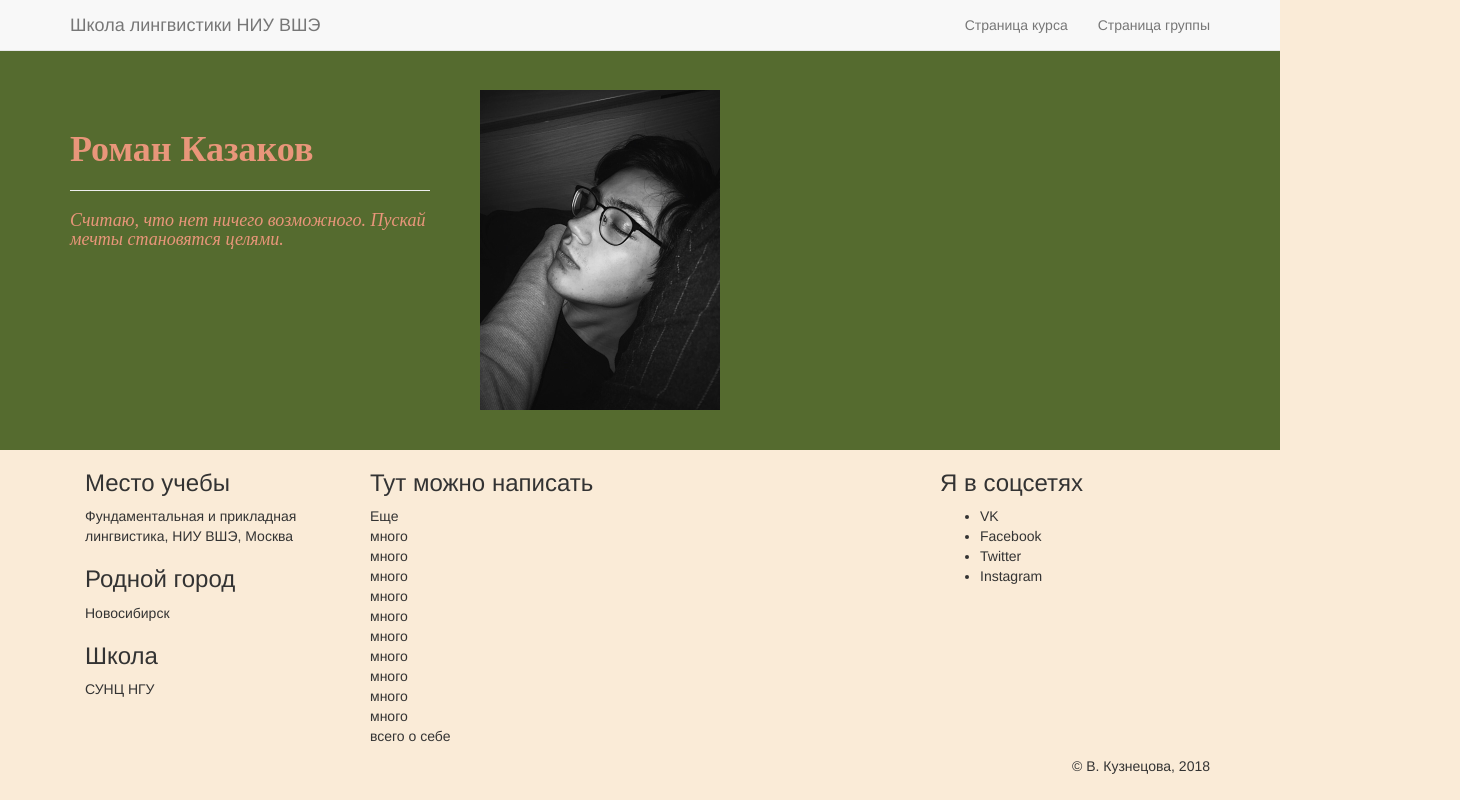
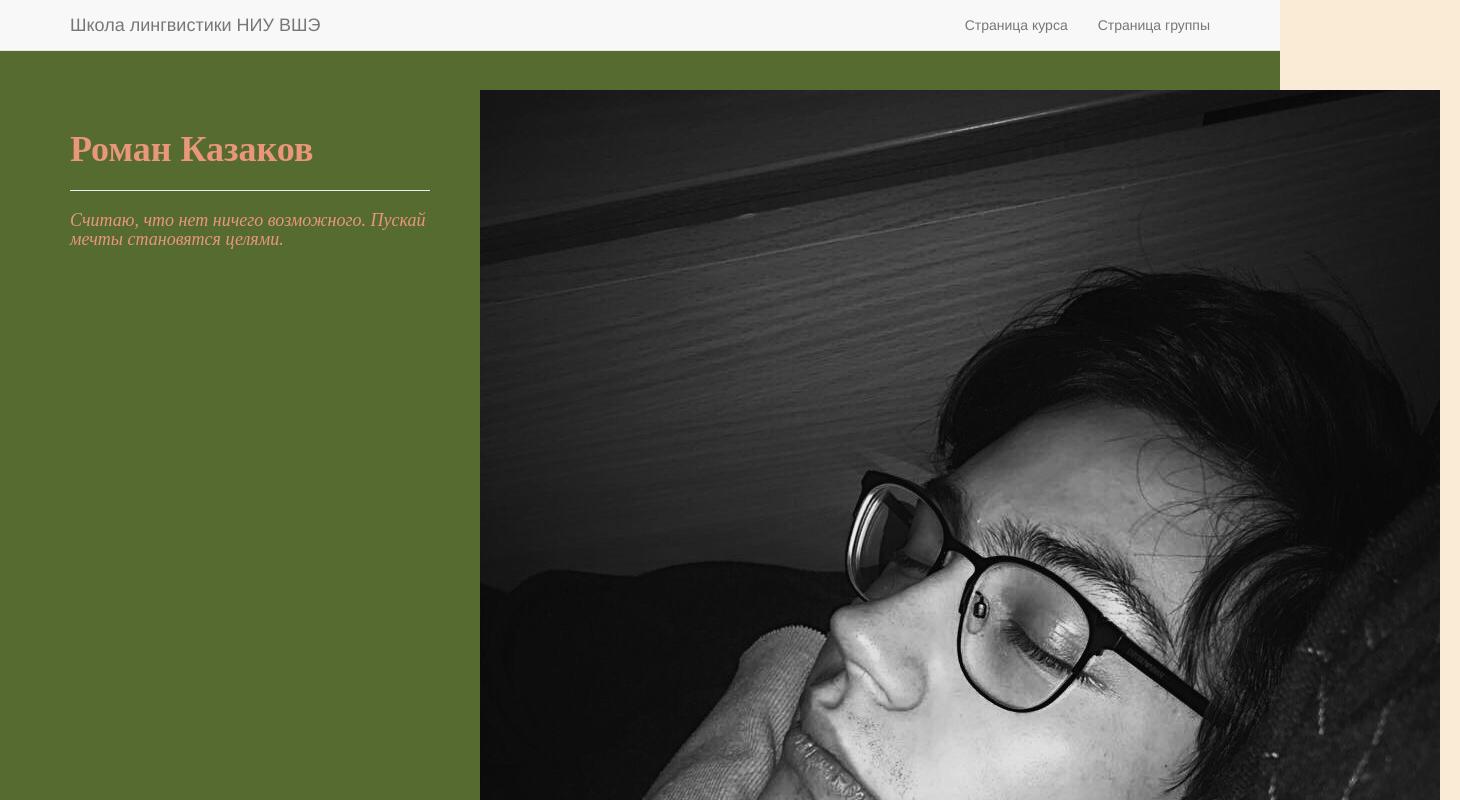
Before and after one commit to RomanKazakov182/webpage, a plain HTML site: page index.html in a window 1280 px wide. Shown: the top 800 px of the page, 1460 px wide, since content can reach past the window. Drawn offline with nearby package versions, Linux system fonts and the light colour scheme.

Commit message:
Update index.html

```diff
--- a/index.html
+++ b/index.html
@@ -32,7 +32,7 @@
 						<h4><i>Считаю, что нет ничего возможного. Пускай мечты становятся целями.</i></h4>
 	                </div>
 					<div class="col-md-4">
-        	            <img src="https://github.com/RomanKazakov182/webpage/blob/gh-pages/роман.jpg" title="Petrus Christus - Portrait of a Young Woman - Google Art Project.jpg" alt="" style="height:320px; margin:20px 20px 40px 20px; " >
+        	            <img src="https://github.com/RomanKazakov182/webpage/blob/gh-pages/роман.jpg"  style="length: 960px; height:1280px; margin:20px 20px 40px 20px; " >
 					</div>
 	            </div>
 			</div>
```
